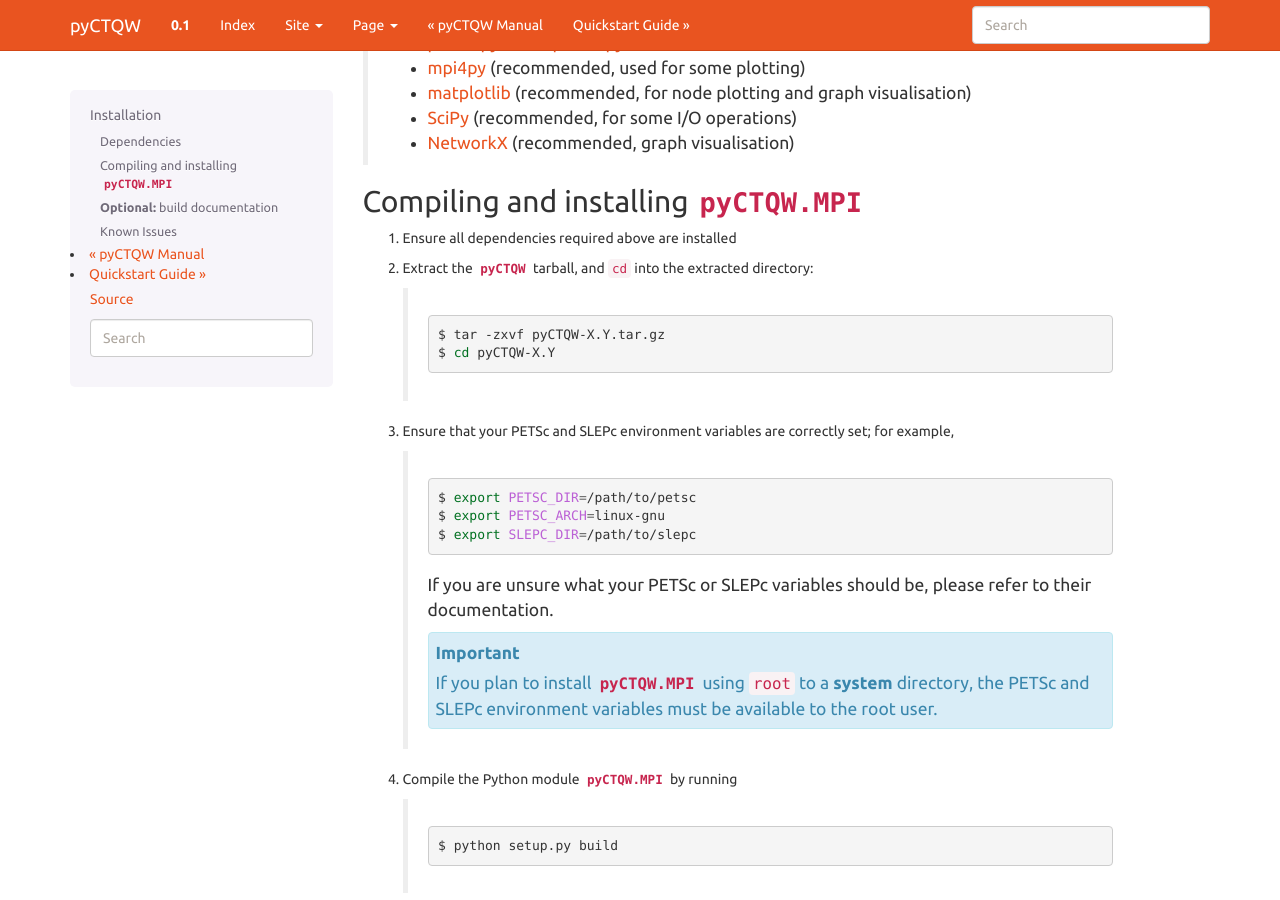
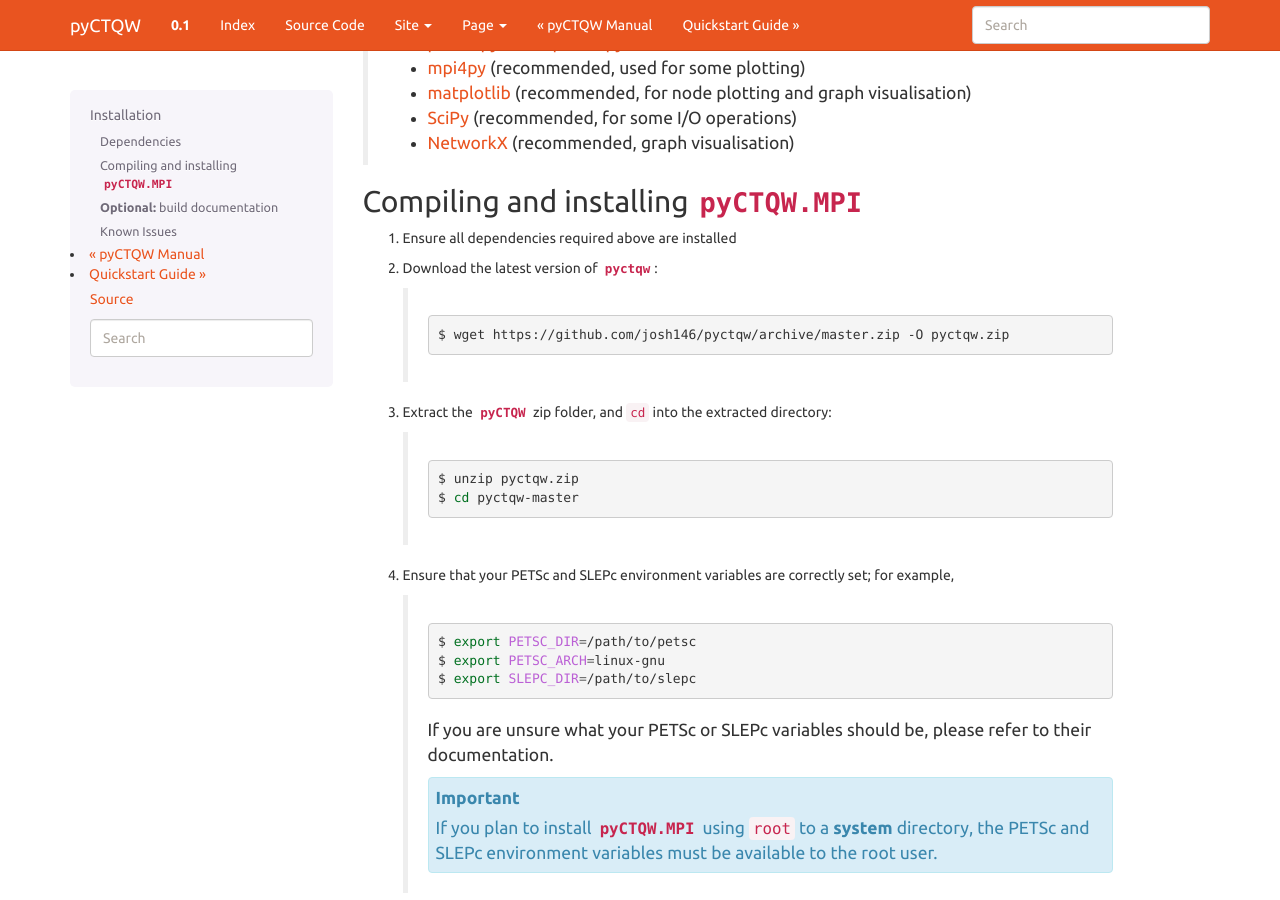
Before and after one commit to josh146/pyctqw, a Sphinx documentation site: the page built from docs/installation.rst, in a window 1280 px wide and 900 px high, scrolled down 384 px. Built offline with Sphinx 7.4.7, drawn with Linux system fonts in a browser that asks for light colours; some of the changed text lies outside the part shown.

Commit message:
minor doc changes

```diff
--- a/docs/conf.py
+++ b/docs/conf.py
@@ -90,7 +90,7 @@
 
 # General information about the project.
 project = u'pyCTQW'
-copyright = u'2013, Josh Izaac'
+copyright = u'2014, Josh Izaac'
 
 # The version info for the project you're documenting, acts as replacement for
 # |version| and |release|, also used in various other places throughout the
@@ -157,15 +157,16 @@
 html_theme = 'bootstrap'
 html_theme_path = sphinx_bootstrap_theme.get_html_theme_path()
 html_theme_options = {
-		'navbar_fixed_top': "true",
-		'source_link_position': "footer",
+        'navbar_fixed_top': "true",
+        'source_link_position': "footer",
         'globaltoc_depth': -1,
         'bootstrap_version': "3",
-		'bootswatch_theme': "united",
+        'bootswatch_theme': "united",
         # 'bootswatch_theme': "lumen",
         # 'bootswatch_theme': "simplex",
-        'navbar_links': [("Index", "genindex")],
-}
+        'navbar_links': [("Index", "genindex"),
+            ("Source Code","https://github.com/josh146/pyctqw/",True)],
+    }
 
 
 # Theme options are theme-specific and customize the look and feel of a theme
@@ -199,7 +200,7 @@
 
 # If not '', a 'Last updated on:' timestamp is inserted at every page bottom,
 # using the given strftime format.
-#html_last_updated_fmt = '%b %d, %Y'
+html_last_updated_fmt = '%b %d, %Y'
 
 # If true, SmartyPants will be used to convert quotes and dashes to
 # typographically correct entities.
@@ -263,7 +264,7 @@
 
 # The name of an image file (relative to this directory) to place at the top of
 # the title page.
-latex_logo = 'silly_walk_html.png'
+# latex_logo = 'silly_walk_html.png'
 
 # For "manual" documents, if this is true, then toplevel headings are parts,
 # not chapters.
--- a/docs/installation.rst
+++ b/docs/installation.rst
@@ -26,14 +26,20 @@
 
 1) Ensure all dependencies required above are installed
 
-2) Extract the :mod:`pyCTQW` tarball, and ``cd`` into the extracted directory:
+2) Download the latest version of :mod:`pyctqw`:
+
+   	.. code-block:: bash
+
+   		$ wget https://github.com/josh146/pyctqw/archive/master.zip -O pyctqw.zip
+
+3) Extract the :mod:`pyCTQW` zip folder, and ``cd`` into the extracted directory:
 
 	.. code-block:: bash
 
-		$ tar -zxvf pyCTQW-X.Y.tar.gz
-		$ cd pyCTQW-X.Y
+		$ unzip pyctqw.zip
+		$ cd pyctqw-master
 
-3) Ensure that your PETSc and SLEPc environment variables are correctly set; for example,
+4) Ensure that your PETSc and SLEPc environment variables are correctly set; for example,
 
 	.. code-block:: bash
 
```
Also changed, not shown: other parts of docs/installation.rst (+2 -2 lines).
